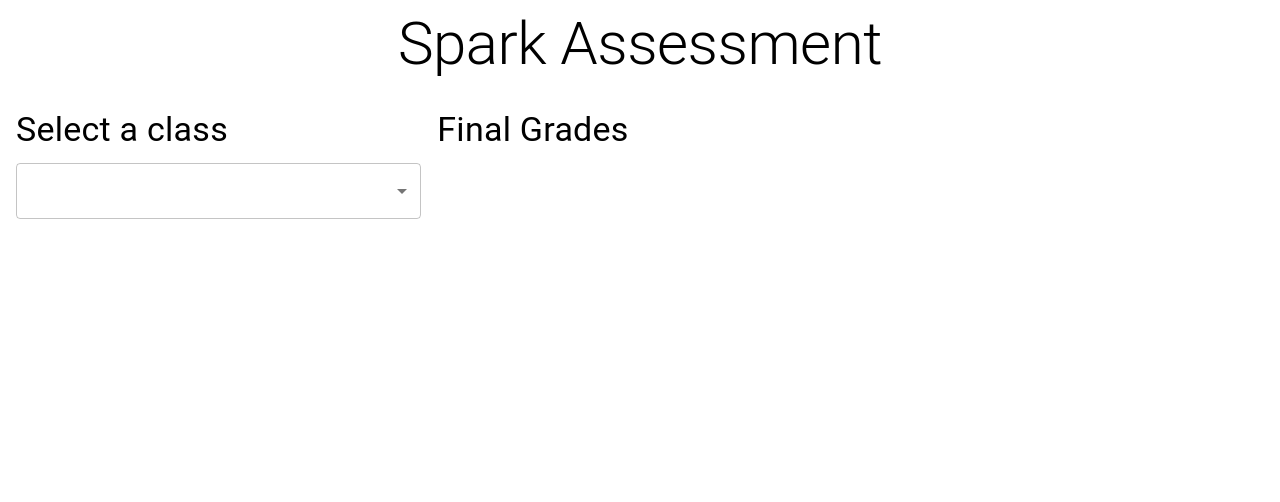
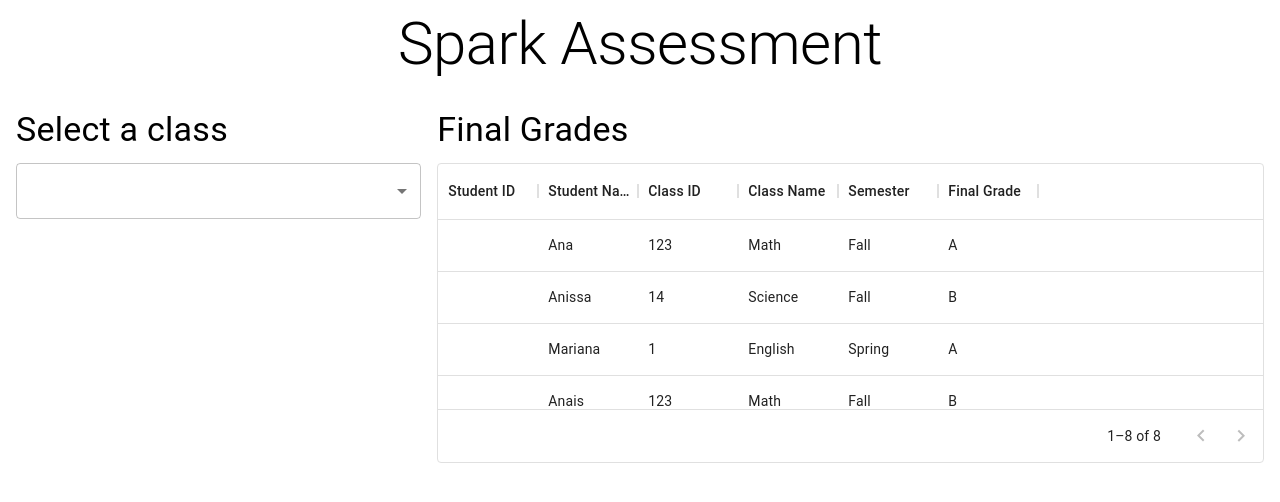
Before and after one commit to spark-classes/spark-fall-2023-software-engineering-assessment-AnaSof0, a React (Create React App) app: page / in a window 1280 px wide. Shown: the top 502 px of the page. Built offline with nearby package versions, Linux system fonts and the light colour scheme.

Commit message:
"put records in table to see if it works"

```diff
--- a/src/components/GradeTable.tsx
+++ b/src/components/GradeTable.tsx
@@ -22,6 +22,18 @@ const columns: GridColDef[]=[
   {field:'FinalGrade',headerName:'Final Grade',width:100},
 
 ];
+
+const rows=[
+  { id: 0, StudentName: 'Ana', ClassID: '123', ClassName: 'Math', Semester: 'Fall', FinalGrade: 'A' },
+  { id: 1, StudentName: 'Anissa', ClassID: '14', ClassName: 'Science', Semester: 'Fall', FinalGrade: 'B' },
+  { id: 2, StudentName: 'Mariana', ClassID: '1', ClassName: 'English', Semester: 'Spring', FinalGrade: 'A' },
+  { id: 3, StudentName: 'Anais', ClassID: '123', ClassName: 'Math', Semester: 'Fall', FinalGrade: 'B' },
+  { id: 4, StudentName: 'Maya', ClassID: '123', ClassName: 'Math', Semester: 'Fall', FinalGrade: 'C' },
+  { id: 5, StudentName: 'Sara', ClassID: '8', ClassName: 'Chemistry', Semester: 'Spring', FinalGrade: 'D' },
+  { id: 6, StudentName: 'Michael', ClassID: '23', ClassName: 'Bio', Semester: 'Fall', FinalGrade: 'A-' },
+  { id: 7, StudentName: 'Noel', ClassID: '3', ClassName: 'Sports', Semester: 'Spring', FinalGrade: 'B+' }
+];
+
 /**
  * This is the component where you should write the code for displaying the
  * the table of grades.
@@ -30,6 +42,14 @@ const columns: GridColDef[]=[
  *
  */
 export const GradeTable = () => {
-  return <>
-  </>;
+
+  return(
+    <div style ={{ height:300,width:'100%' }}>
+      <DataGrid
+      rows={rows}
+      columns={columns}
+      pageSize={100}
+      rowsPerPageOptions={[10]}/>
+    </div>
+  )
 };
```
